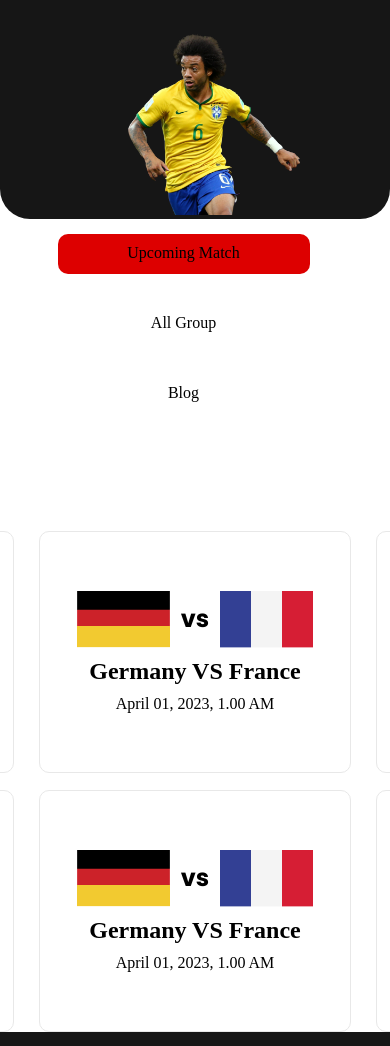
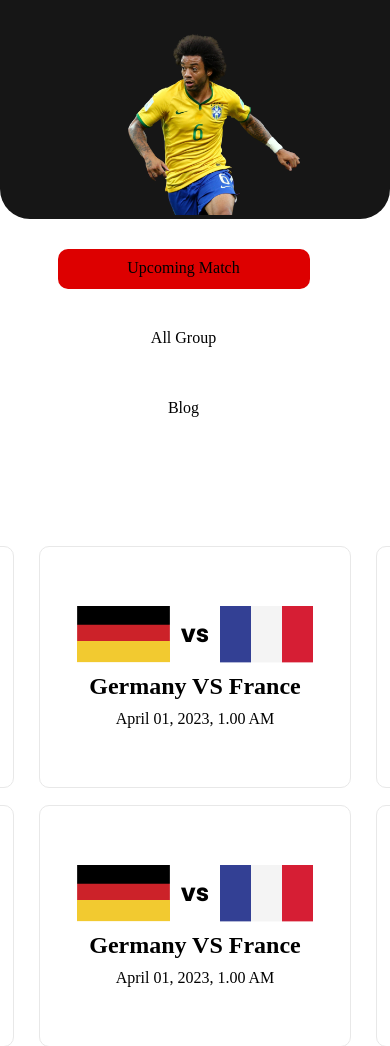
Before and after one commit to anwarul32/footy-town, a plain HTML site: page upcoming.html in a window 390 px wide. Shown: the part 596-1642 px from the top of the page. Drawn offline with Linux system fonts and the light colour scheme.

Commit message:
change sidebar and container

```diff
--- a/CSS/style.css
+++ b/CSS/style.css
@@ -16,7 +16,7 @@
     width: 1321px;
     display: flex;
     justify-content: flex-start;
-    margin: 130px 140px 130px 207px;
+    margin: 130px 140px 130px 294px;
 }
     /* Header styles  */
 .headers{
@@ -240,7 +240,7 @@ footer > hr{
     .container{
         flex-direction: column;
         width: 100%;
-        margin: 0;
+        margin: 15px 0;
         align-items: center;
     }
     .headers{
```
